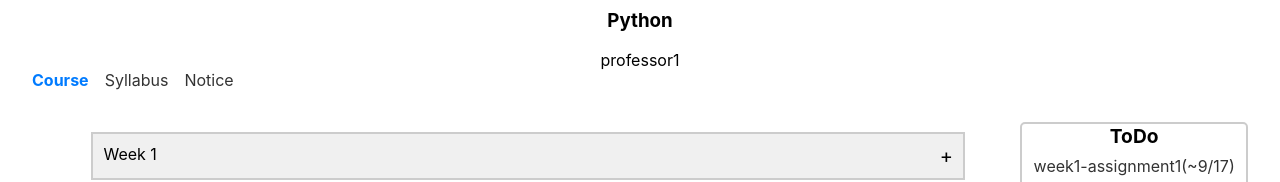
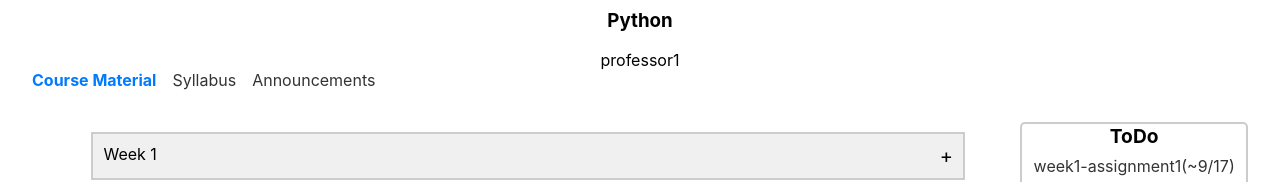
Before and after one commit to krokerdile/weJump_Fe, a React (Vite) app: page /weJump_Fe/Courses/1 in a window 1280 px wide. Shown: the part 401-583 px from the top of the page. Built offline with nearby package versions, Linux system fonts and the light colour scheme.

Commit message:
fix: course to course material / notice to announcements

```diff
--- a/src/components/Courses/CoursePage/CoursePageNotice.jsx
+++ b/src/components/Courses/CoursePage/CoursePageAnnouncements.jsx
@@ -40,7 +40,7 @@ const Notice = [
 
 Notice.reverse();
 
-const CoursePageNotice = () => {
+const CoursePageAnnouncements = () => {
   const [currentPage, setCurrentPage] = useState(1);
 
   // 현재 페이지에 따라 startIndex 계산
@@ -51,7 +51,7 @@ const CoursePageNotice = () => {
   const pageCount = Math.ceil(Notice.length / pageSize);
 
   return (
-    <CoursePageNoticeWrapper>
+    <CoursePageAnnouncementWrapper>
       <table>
         <thead>
           <tr>
@@ -84,13 +84,13 @@ const CoursePageNotice = () => {
           </PageNumber>
         ))}
       </Pagination>
-    </CoursePageNoticeWrapper>
+    </CoursePageAnnouncementWrapper>
   );
 };
 
-export default CoursePageNotice;
+export default CoursePageAnnouncements;
 
-const CoursePageNoticeWrapper = styled.div`
+const CoursePageAnnouncementWrapper = styled.div`
   display: flex;
   flex-direction: column;
   gap: 1rem;
--- a/src/components/Courses/CoursePage/CoursePageCourses.jsx
+++ b/src/components/Courses/CoursePage/CoursePageCourseMaterial.jsx
@@ -17,7 +17,7 @@ const WeekData = [
     },
 ];
 
-const CoursePageCourses = () => {
+const CoursePageCourseMaterial = () => {
     return (
       <CoursePageCoursesWrapper>
           <WeekList weeks={WeekData}/>
@@ -25,7 +25,7 @@ const CoursePageCourses = () => {
     );
   };
 
-  export default CoursePageCourses;
+  export default CoursePageCourseMaterial;
 
   const CoursePageCoursesWrapper = styled.div`
   display: flex;
--- a/src/components/Courses/CoursePage/CoursePageNav.jsx
+++ b/src/components/Courses/CoursePage/CoursePageNav.jsx
@@ -2,14 +2,14 @@ import React, { useState } from "react";
 import { Link } from "react-router-dom";
 import styled from "styled-components";
 
-const CoursePageNav = ({ onCourseClick, onSyllabusClick, onNoticeClick }) => {
-  const [selectedNavItem, setSelectedNavItem] = useState("Course");
+const CoursePageNav = ({ onCourseMaterialClick, onSyllabusClick, onAnnouncementsClick }) => {
+  const [selectedNavItem, setSelectedNavItem] = useState("Course Material");
   const [prevNavItem, setPrevNavItem] = useState(null);
 
-  const handleCourseClick = () => {
+  const handleCourseMaterialClick = () => {
     setPrevNavItem(selectedNavItem);
-    setSelectedNavItem("Course");
-    onCourseClick();
+    setSelectedNavItem("Course Material");
+    onCourseMaterialClick();
   };
 
   const handleSyllabusClick = () => {
@@ -18,22 +18,22 @@ const CoursePageNav = ({ onCourseClick, onSyllabusClick, onNoticeClick }) => {
     onSyllabusClick();
   };
 
-  const handleNoticeClick = () => {
+  const handleAnnouncementsClick = () => {
     setPrevNavItem(selectedNavItem);
-    setSelectedNavItem("Notice");
-    onNoticeClick();
+    setSelectedNavItem("Announcements");
+    onAnnouncementsClick();
   };
 
   return (
     <CoursePageNavWrapper>
-      <Link to="#" onClick={handleCourseClick} className={selectedNavItem === "Course" ? "selected" : ""}>
-        Course
+      <Link to="#" onClick={handleCourseMaterialClick} className={selectedNavItem === "Course Material" ? "selected" : ""}>
+        Course Material
       </Link>
       <Link to="#" onClick={handleSyllabusClick} className={selectedNavItem === "Syllabus" ? "selected" : ""}>
         Syllabus
       </Link>
-      <Link to="#" onClick={handleNoticeClick} className={selectedNavItem === "Notice" ? "selected" : ""}>
-        Notice
+      <Link to="#" onClick={handleAnnouncementsClick} className={selectedNavItem === "Announcements" ? "selected" : ""}>
+        Announcements
       </Link>
     </CoursePageNavWrapper>
   );
--- a/src/pages/CoursePage.jsx
+++ b/src/pages/CoursePage.jsx
@@ -1,8 +1,8 @@
 import React, { useState } from "react";
 import { useParams } from "react-router-dom";
 import CoursePageNav from "../components/Courses/CoursePage/CoursePageNav";
-import CoursePageCourses from "../components/Courses/CoursePage/CoursePageCourses";
-import CoursePageNotice from "../components/Courses/CoursePage/CoursePageNotice";
+import CoursePageCourseMetarial from "../components/Courses/CoursePage/CoursePageCourseMaterial";
+import CoursePageAnnouncements from "../components/Courses/CoursePage/CoursePageAnnouncements";
 import CoursePageSyllabus from "../components/Courses/CoursePage/CoursePageSyllabus";
 import ToDo from "../components/Courses/CoursePage/ToDo";
 import styled from "styled-components";
@@ -28,20 +28,20 @@ const EnrolledCourses = [
 
 const CoursePage = () => {
   const { courseID } = useParams();
-  const [selectedNavItem, setSelectedNavItem] = useState("Course");
+  const [selectedNavItem, setSelectedNavItem] = useState("Course Material");
 
   const course = EnrolledCourses.find((course) => course.courseID === courseID);
 
-  const handleCourseClick = () => {
-    setSelectedNavItem("Course");
+  const handleCourseMaterialClick = () => {
+    setSelectedNavItem("Course Material");
   };
 
   const handleSyllabusClick = () => {
     setSelectedNavItem("Syllabus");
   };
 
-  const handleNoticeClick = () => {
-    setSelectedNavItem("Notice");
+  const handleAnnouncementsClick = () => {
+    setSelectedNavItem("Announcements");
   };
 
   return (
@@ -55,15 +55,15 @@ const CoursePage = () => {
         </div>
         <div className="CoursePageMainWrapper">
           <CoursePageNav
-            onCourseClick={handleCourseClick}
+            onCourseMaterialClick={handleCourseMaterialClick}
             onSyllabusClick={handleSyllabusClick}
-            onNoticeClick={handleNoticeClick}
+            onAnnouncementsClick={handleAnnouncementsClick}
           />
           <ContentWrapper>
             <DetailWrapper>
-              {selectedNavItem === "Course" && <CoursePageCourses />}
+              {selectedNavItem === "Course Material" && <CoursePageCourseMetarial />}
               {selectedNavItem === "Syllabus" && <CoursePageSyllabus />}
-              {selectedNavItem === "Notice" && <CoursePageNotice />}
+              {selectedNavItem === "Announcements" && <CoursePageAnnouncements />}
             </DetailWrapper>
             <ToDo/>
           </ContentWrapper>
```
Also changed, not shown: 2 other files (tests, documents, lock files or other folders).
